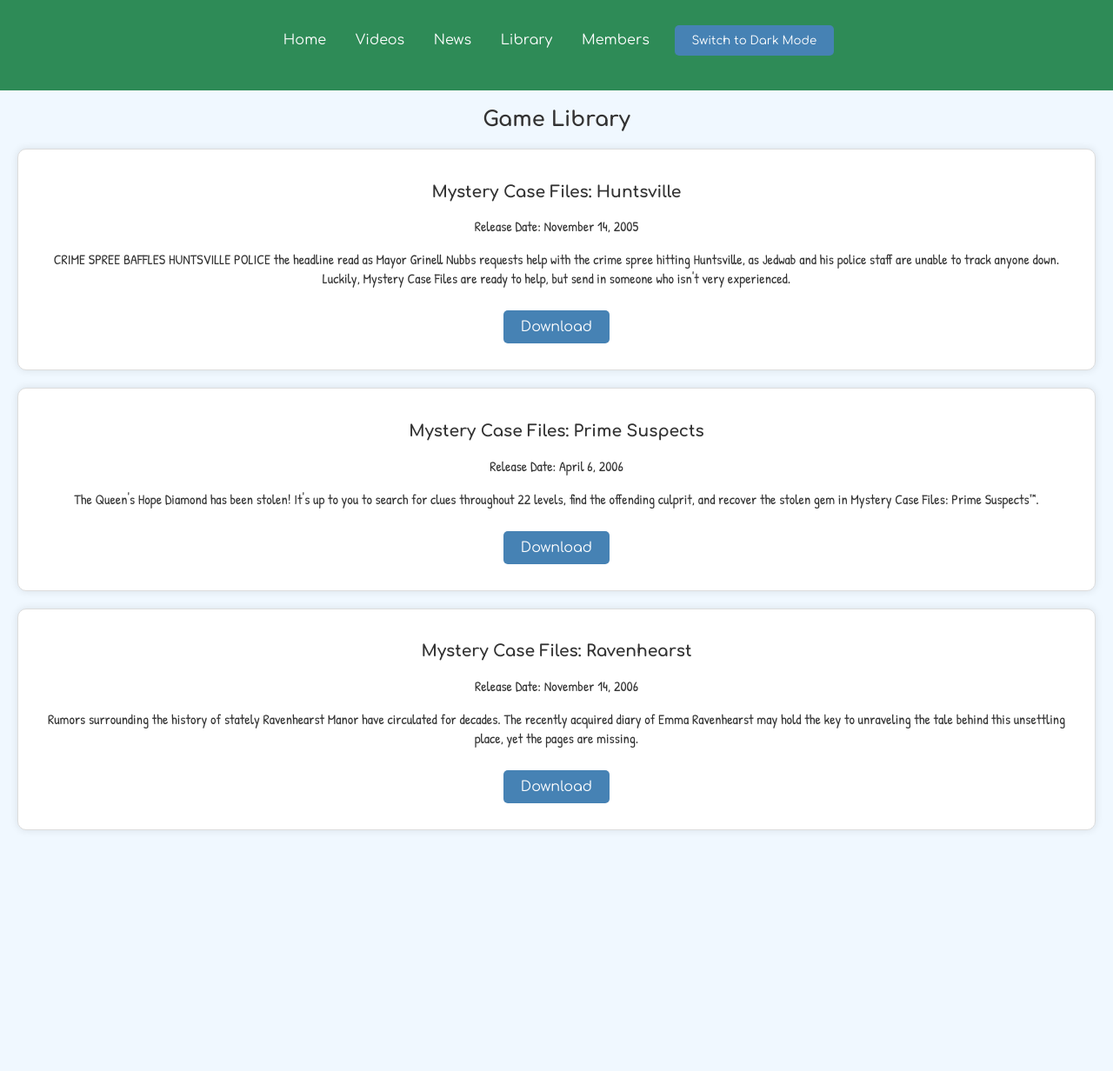
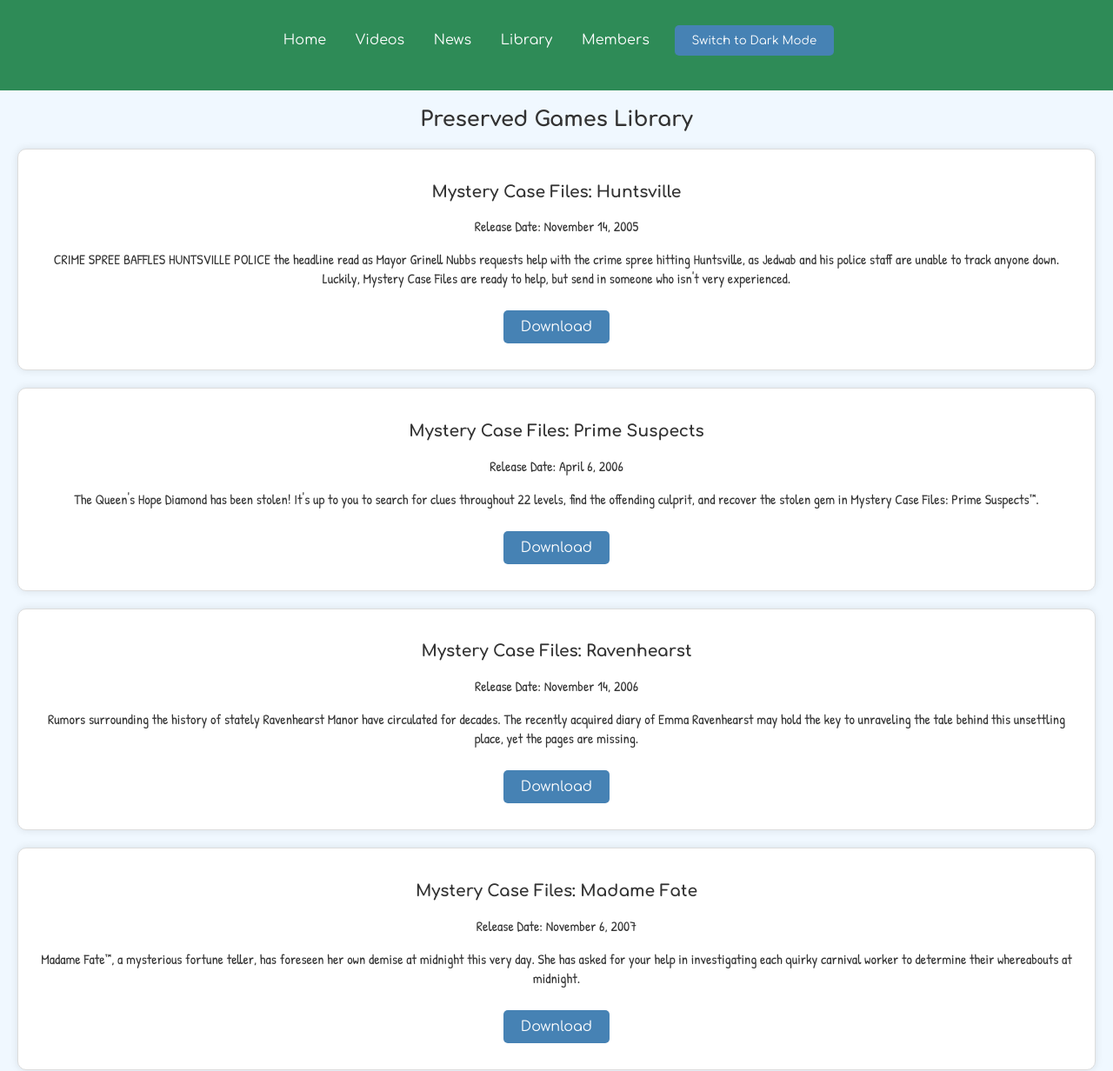
Before and after one commit to KathBerry/TheRavenhearstExperience, a plain HTML site: page library.html in a window 1280 px wide. Shown: the part 79-1311 px from the top of the page at 87% size. Before the commit the page ends 1054 px from the top, so only its background shows below. Drawn offline with Linux system fonts and the light colour scheme.

Commit message:
Games and Members Update

```diff
--- a/library.html
+++ b/library.html
@@ -20,7 +20,7 @@
         </nav>
     </header>
     <main>
-        <h2>Game Library</h2>
+        <h2>Preserved Games Library</h2>
         <div class="game">
             <h3>Mystery Case Files: Huntsville</h3>
             <p>Release Date: November 14, 2005</p>
@@ -39,6 +39,12 @@
             <p>Rumors surrounding the history of stately Ravenhearst Manor have circulated for decades. The recently acquired diary of Emma Ravenhearst may hold the key to unraveling the tale behind this unsettling place, yet the pages are missing.</p>
             <a href="Mystery Case Files - Ravenhearst.rar" download class="btn">Download</a>
         </div>
+        <div class="game">
+            <h3>Mystery Case Files: Madame Fate</h3>
+            <p>Release Date: November 6, 2007</p>
+            <p>Madame Fate™, a mysterious fortune teller, has foreseen her own demise at midnight this very day. She has asked for your help in investigating each quirky carnival worker to determine their whereabouts at midnight.</p>
+            <a href="Mystery Case Files - Madame Fate.rar" download class="btn">Download</a>
+        </div>
         <!-- Add more game entries here -->
     </main>
     <script src="script.js"></script>
```
Also changed, not shown: members.html (+5 -0 lines).
